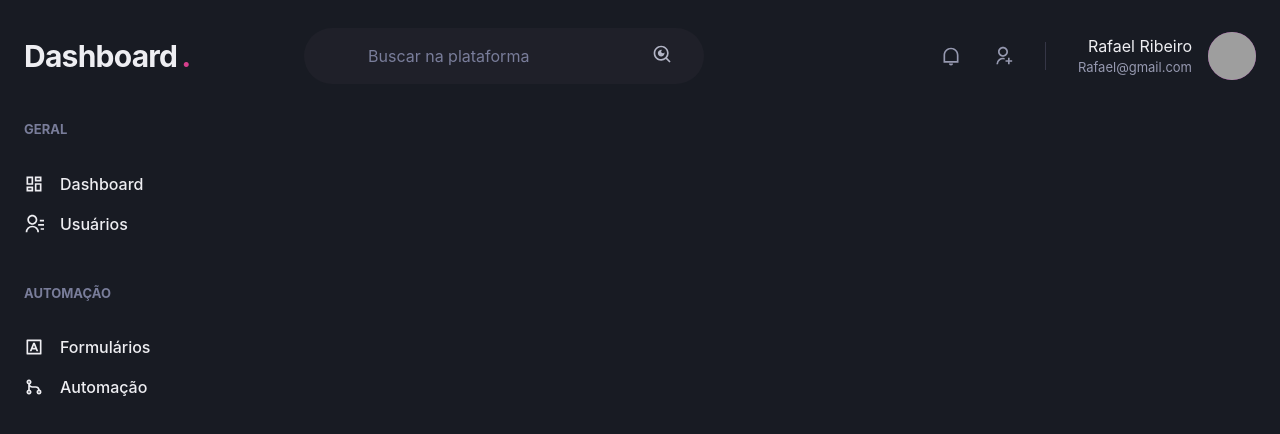
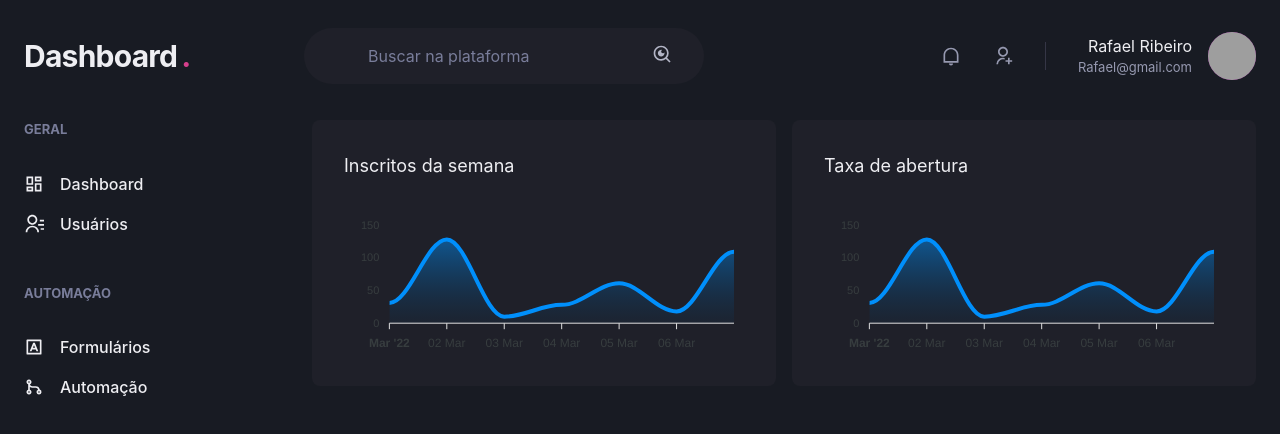
Before and after one commit to RafahOlive/next-js-dashboard, a Next.js app: page /dashboard in a window 1280 px wide. Shown: the top 434 px of the page. Built offline with nearby package versions, Linux system fonts and the light colour scheme; grey boxes are pictures that could not be loaded.

Commit message:
adding and styling apexcharts

```diff
--- a/package.json
+++ b/package.json
@@ -13,9 +13,11 @@
     "@chakra-ui/react": "^1.8.8",
     "@emotion/react": "^11.9.0",
     "@emotion/styled": "^11.8.1",
+    "apexcharts": "^3.35.0",
     "framer-motion": "^6.2.9",
     "next": "12.1.4",
     "react": "18.0.0",
+    "react-apexcharts": "^1.4.0",
     "react-dom": "18.0.0",
     "react-icons": "^4.3.1"
   },
--- a/src/pages/dashboard.tsx
+++ b/src/pages/dashboard.tsx
@@ -1,6 +1,66 @@
-import { Flex } from "@chakra-ui/react";
+//importd
+import { Box, Flex, SimpleGrid, Text, theme } from "@chakra-ui/react";
+import dynamic from "next/dynamic";
+//components
 import Header from "../components/Header";
 import { Sidebar } from "../components/Sidebar";
+
+const Chart = dynamic(() => import('react-apexcharts'),{
+    ssr: false,
+})
+
+
+const options = {
+    chart: {
+      toolbar:{
+         show: false,
+      },
+      zoom: {
+          enabled: false,
+      },
+      forColor: theme.colors.gray[500],
+    },
+    grid: {
+        show: false,
+    },
+    dataLabels: {
+        enabled: false,
+    },
+    tooltip: {
+        enabled: false,
+    },
+    xaxis: {
+       type: 'datetime',
+       axisborder:{
+           color: theme.colors.gray[600]
+       },
+       axisTics: {
+        color: theme.colors.gray[600]
+       },
+       categories:[
+        '2022-03-01T00:00:00.000Z',
+        '2022-03-02T00:00:00.000Z',
+        '2022-03-03T00:00:00.000Z',
+        '2022-03-04T00:00:00.000Z',
+        '2022-03-05T00:00:00.000Z',
+        '2022-03-06T00:00:00.000Z',
+        '2022-03-07T00:00:00.000Z',
+       ]
+    },
+    fill: {
+        opacity: 0.3,
+        type: 'gradient',
+        gradient: {
+            shade: 'dark',
+            opacityFrom: 0.7,
+            opacityTo: 0.3
+        }
+    }
+};
+
+const series = [
+    { name: 'series', data: [31, 128, 10, 28, 61, 18, 109]}
+]
 
 export default function Dashboard(){
     return(
@@ -12,6 +72,28 @@ export default function Dashboard(){
             >
                 <Sidebar />
 
+                <SimpleGrid flex="1" gap="4" minChildWidth="320px" alignContent="flex-start">
+                    <Box
+                    p="8"
+                    bg="gray.800"
+                    borderRadius={8}
+                    pb="4"
+                    >
+                        <Text fontSize="lg" mb="4">Inscritos da semana</Text>
+                        <Chart options={options} series={series} type="area" height={160}/>
+                    </Box>
+
+                    <Box
+                    p="8"
+                    bg="gray.800"
+                    borderRadius={8}
+                    pb="4"
+                    >
+                        <Text fontSize="lg" mb="4">Taxa de abertura</Text>
+                        <Chart options={options} series={series} type="area" height={160}/>
+                    </Box>
+
+                </SimpleGrid>
             </Flex>
         </Flex>
 
```
Also changed, not shown: 1 other file (tests, documents, lock files or other folders).
